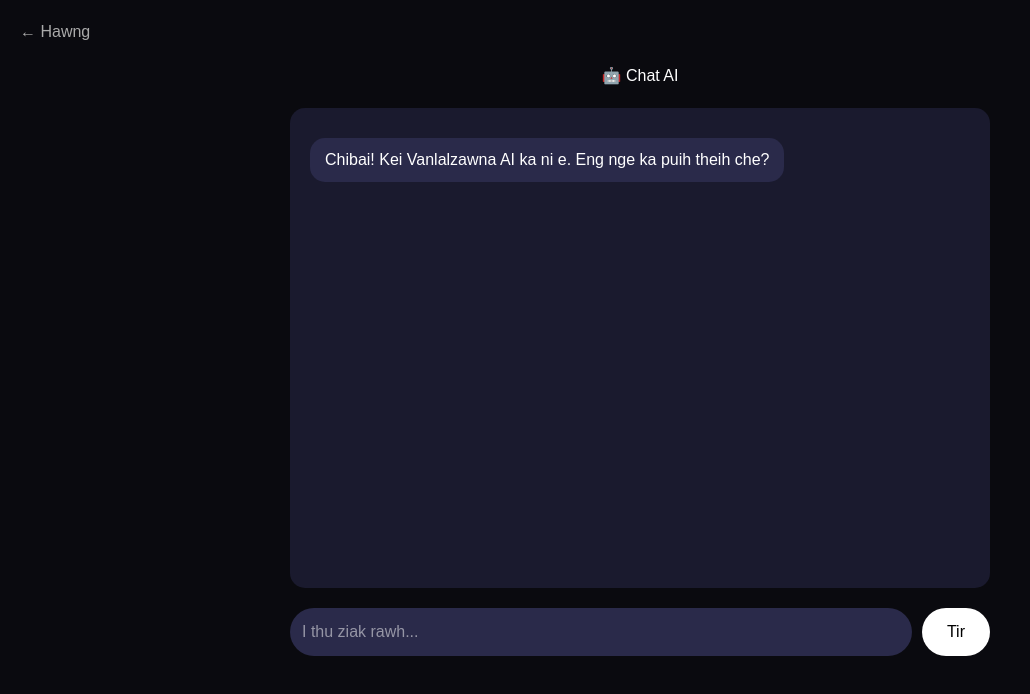
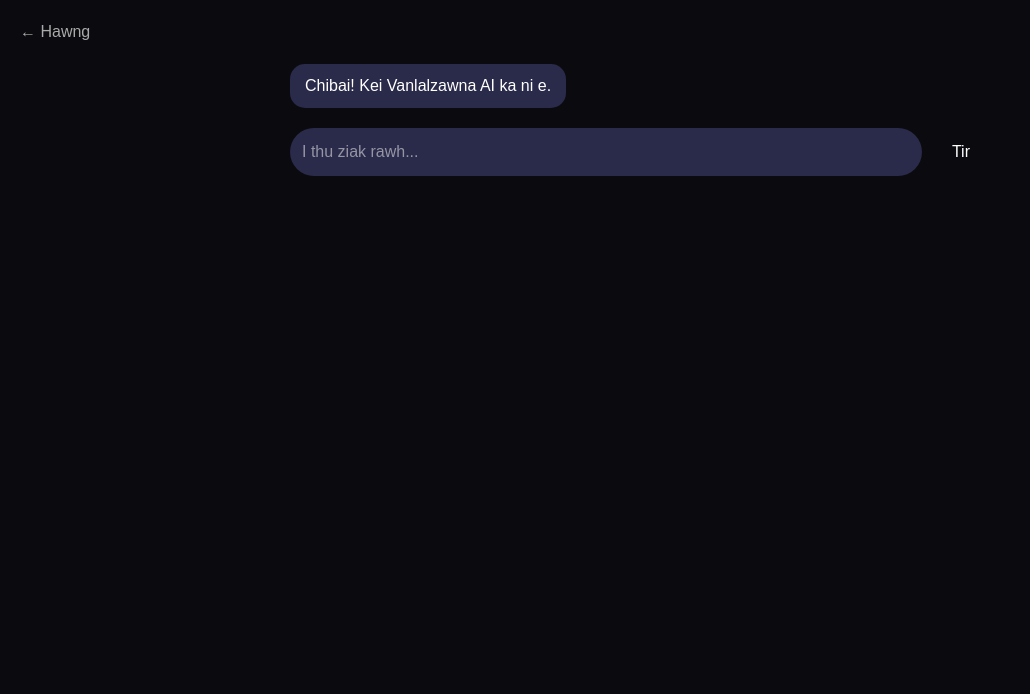
Before and after one commit to rvzawna12-byte/sethlun-ai-hub, a Next.js app: page /chat in a window 1280 px wide. Shown: the top 694 px of the page, without its empty margins (0-1030 px from the left). Built offline with nearby package versions, Linux system fonts and the light colour scheme.

Commit message:
Update page.tsx

```diff
--- a/src/app/chat/page.tsx
+++ b/src/app/chat/page.tsx
@@ -1,50 +1 @@
-"use client";
-import { useState } from "react";
-import Link from "next/link";
-
-export default function ChatPage() {
-  const [input, setInput] = useState("");
-  const [messages, setMessages] = useState([{ role: "ai", content: "Chibai! Kei Vanlalzawna AI ka ni e. Eng nge ka puih theih che?" }]);
-  const [loading, setLoading] = useState(false);
-
-  async function send() {
-    if (!input.trim()) return;
-    const userMsg = input;
-    setInput("");
-    setMessages(m => [...m, { role: "user", content: userMsg }]);
-    setLoading(true);
-    try {
-      const res = await fetch("/api/chat", {
-        method: "POST",
-        headers: { "Content-Type": "application/json" },
-        body: JSON.stringify({ messages: [{ content: userMsg }] }),
-      });
-      const data = await res.json();
-      setMessages(m => [...m, { role: "ai", content: data.reply }]);
-    } catch (e) {
-      setMessages(m => [...m, { role: "ai", content: "Error: " + String(e) }]);
-    }
-    setLoading(false);
-  }
-
-  return (
-    <div style={{ background: "#0a0a0f", minHeight: "100vh", color: "white", padding: "20px" }}>
-      <Link href="/" style={{ color: "#aaa" }}>← Hawng</Link>
-      <h1 style={{ textAlign: "center", margin: "20px 0" }}>🤖 Chat AI</h1>
-      <div style={{ maxWidth: "700px", margin: "0 auto", background: "#1a1a2e", borderRadius: "15px", padding: "20px", minHeight: "60vh" }}>
-        {messages.map((msg, i) => (
-          <div key={i} style={{ margin: "10px 0", textAlign: msg.role === "user" ? "right" : "left" }}>
-            <div style={{ display: "inline-block", padding: "10px 15px", borderRadius: "15px", background: msg.role === "user" ? "#4f46e5" : "#2a2a4a", maxWidth: "80%" }}>
-              {msg.content}
-            </div>
-          </div>
-        ))}
-        {loading && <div>Ka ngaihtuah mek...</div>}
-      </div>
-      <div style={{ maxWidth: "700px", margin: "20px auto", display: "flex", gap: "10px" }}>
-        <input value={input} onChange={e => setInput(e.target.value)} onKeyDown={e => e.key === "Enter" && send()} placeholder="I thu ziak rawh..." style={{ flex: 1, padding: "12px", borderRadius: "25px", border: "none", background: "#2a2a4a", color: "white" }} />
-        <button onClick={send} style={{ padding: "12px 25px", borderRadius: "25px", border: "none", background: "white", color: "black", cursor: "pointer" }}>Tir</button>
-      </div>
-    </div>
-  );
-}
+'use client'; import {useState} from 'react'; export default function Chat(){const [input,setInput]=useState('');const [msgs,setMsgs]=useState([{role:'ai',content:'Chibai! Kei Vanlalzawna AI ka ni e.'}]);const [loading,setLoading]=useState(false);async function send(){if(!input.trim())return;const q=input;setInput('');setMsgs(m=>[...m,{role:'user',content:q}]);setLoading(true);const r=await fetch('/api/chat',{method:'POST',headers:{'Content-Type':'application/json'},body:JSON.stringify({messages:[{content:q}]})});const d=await r.json();setMsgs(m=>[...m,{role:'ai',content:d.reply}]);setLoading(false);}return<div style={{background:'#0a0a0f',minHeight:'100vh',color:'#fff',padding:20}}><a href='/' style={{color:'#aaa'}}>← Hawng</a><div style={{maxWidth:700,margin:'20px auto'}}>{msgs.map((m,i)=><div key={i} style={{margin:'10px 0',textAlign:m.role==='user'?'right':'left'}}><span style={{background:m.role==='user'?'#4f46e5':'#2a2a4a',padding:'10px 15px',borderRadius:15,display:'inline-block'}}>{m.content}</span></div>)} {loading&&<div>Ka ngaihtuah mek...</div>}</div><div style={{maxWidth:700,margin:'20px auto',display:'flex',gap:10}}><input value={input} onChange={e=>setInput(e.target.value)} onKeyDown={e=>e.key==='Enter'&&send()} placeholder='I thu ziak rawh...' style={{flex:1,padding:12,borderRadius:25,background:'#2a2a4a',color:'#fff',border:'none'}}/><button onClick={send} style={{padding:'12px 20px',borderRadius:25}}>Tir</button></div></div>}
```
